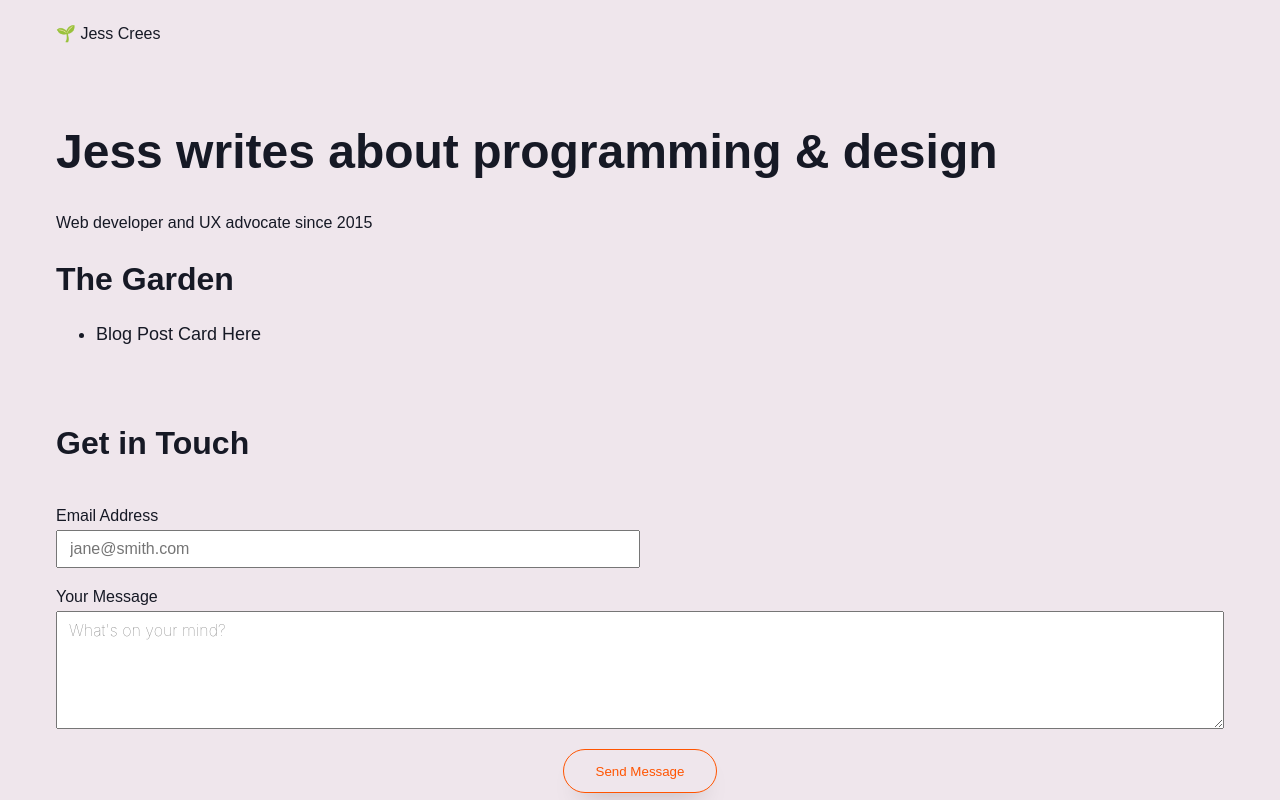
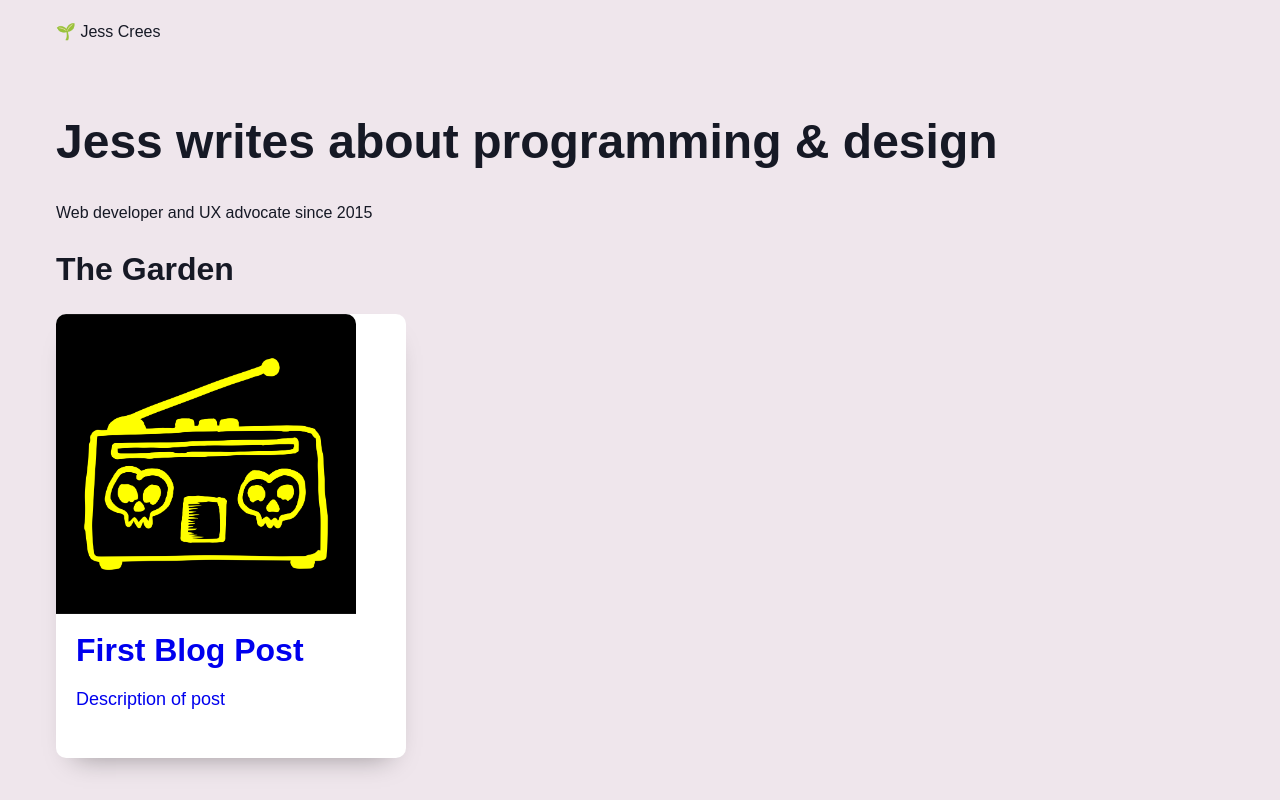
Before and after one commit to jesscrees/digital-garden, an Astro site: page / in a window 1280 px wide. Shown: the top 800 px of the page. Built offline with nearby package versions, Linux system fonts and the light colour scheme; Astro itself is replaced by a stand-in of ours.

Commit message:
Add collection, images, and blog post list item

```diff
--- a/astro.config.mjs
+++ b/astro.config.mjs
@@ -2,4 +2,8 @@
 import { defineConfig } from 'astro/config';
 
 // https://astro.build/config
-export default defineConfig({});
+export default defineConfig({
+  image: {
+    responsiveStyles: true
+  }
+});
--- a/package.json
+++ b/package.json
@@ -10,6 +10,7 @@
   },
   "dependencies": {
     "astro": "^5.12.0",
-    "sass": "^1.89.2"
+    "sass": "^1.89.2",
+    "typescript": "^5.3.3"
   }
 }
--- /dev/null
+++ b/src/components/BlogPostListItem.astro
@@ -0,0 +1,60 @@
+---
+const { title, description, slug, draft, ogImage } = Astro.props;
+
+import { Image } from "astro:assets";
+---
+
+<style>
+  li {
+    list-style-type: none;
+    width: 30%;
+    min-width: 300px;
+    background-color: white;
+    border-radius: 10px;
+    -moz-box-shadow: 1px 15px 27px -17px rgba(0, 0, 0, 0.4);
+    -webkit-box-shadow: 1px 15px 27px -17px rgba(0, 0, 0, 0.4);
+    box-shadow: 1px 15px 27px -17px rgba(0, 0, 0, 0.4);
+    transition: 0.2s all ease-in-out;
+  }
+  li:hover {
+    transform: scale(1.02);
+    -moz-box-shadow: 1px 15px 27px -17px rgba(0, 0, 0, 0.6);
+    -webkit-box-shadow: 1px 15px 27px -17px rgba(0, 0, 0, 0.6);
+    box-shadow: 1px 15px 27px -17px rgba(0, 0, 0, 0.6);
+  }
+  li a {
+    display: flex;
+    flex-direction: column;
+    text-decoration: none;
+  }
+  h4 {
+    margin-top: 1rem;
+    margin-bottom: 1rem;
+  }
+  .text {
+    padding: 0px 20px 30px;
+  }
+  .image {
+    border-radius: 10px 10px 0 0;
+  }
+</style>
+
+<li>
+  <a href={`blog/${slug}`}>
+    <Image
+      class="image"
+      src={ogImage}
+      alt="A description of my image."
+      layout="constrained"
+      width={300}
+      height={300}
+    />
+
+    <div class="text">
+      <h4>
+        {title}
+      </h4>
+      <p>{description}</p>
+    </div>
+  </a>
+</li>
--- /dev/null
+++ b/src/content.config.ts
@@ -0,0 +1,20 @@
+// 1. Import utilities from `astro:content`
+import { defineCollection, z } from "astro:content";
+
+// 2. Import loader(s)
+import { glob, file } from "astro/loaders";
+
+// 3. Define your collection(s)
+const blog = defineCollection({
+  loader: glob({ pattern: "**/*.md", base: "./src/content/blog" }),
+  schema: z.object({
+    title: z.string(),
+    description: z.string(),
+    slug: z.string(),
+    draft: z.boolean(),
+    ogImage: z.string(),
+  }),
+});
+
+// 4. Export a single `collections` object to register your collection(s)
+export const collections = { blog };
--- a/src/layouts/HomePageLayout.astro
+++ b/src/layouts/HomePageLayout.astro
@@ -1,6 +1,13 @@
 ---
+import { getCollection } from "astro:content";
 import "../styles/global.scss";
 import BaseLayout from "./BaseLayout.astro";
+import BlogPostListItem from "../components/BlogPostListItem.astro";
+
+import getPublishedPosts from "utils/getPublishedPosts";
+
+const allPosts = await getCollection("blog");
+const sortedPosts = getPublishedPosts(allPosts);
 
 export interface Props {
   frontmatter: {
@@ -14,6 +21,18 @@ export interface Props {
 const { frontmatter } = Astro.props;
 ---
 
+<style>
+  ul {
+    margin: 0;
+    padding: 0;
+
+    display: flex;
+    flex-direction: row;
+    gap: 2rem;
+    flex-wrap: wrap;
+  }
+</style>
+
 <BaseLayout frontmatter={frontmatter}>
   <h1>{frontmatter.heading}</h1>
 
@@ -21,7 +40,16 @@ const { frontmatter } = Astro.props;
 
   <h2>{frontmatter.blogHeading}</h2>
 
-  <ul>
-    <li>Blog Post Card Here</li>
+  <ul style="margin-bottom: 6rem;">
+    {
+      sortedPosts.map((post: any) => (
+        <BlogPostListItem
+          description={post.data.description}
+          ogImage={post.data.ogImage}
+          title={post.data.title}
+          slug={post.data.slug}
+        />
+      ))
+    }
   </ul>
 </BaseLayout>
--- a/src/styles/_base.scss
+++ b/src/styles/_base.scss
@@ -46,6 +46,9 @@
 }
 
 $primary-color: #ff5400;
+$secondary-light-color: #66999b;
+$primary-light-color: #efe6ec;
+$primary-dark-color: #161925;
 $box-shadow: 1px 15px 27px -17px rgba(0,0,0,0.4);
 $minimum-target-size: 44px;
 
--- a/src/styles/button.scss
+++ b/src/styles/button.scss
@@ -3,12 +3,13 @@
 button {
   -moz-box-shadow: base.$box-shadow;
   -webkit-box-shadow: base.$box-shadow;
-  background: none;
-  border-radius: base.$spacing-xl;
-  border: 1px solid base.$primary-color;
+  background-color: #f5edf2;
+  border-radius: base.$spacing-lg;
+  border: 1px solid #9d6e8e;
   box-shadow: base.$box-shadow;
-  color: base.$primary-color;
+  color: #9d6e8e;
   cursor: pointer;
+  font-family: 'Fredoka';
   font-weight: bolder;
   margin: 0 auto;
   min-height: base.$minimum-target-size;
@@ -17,7 +18,7 @@ button {
   transition: 0.2s all ease-in-out;
 
   &:hover, &:focus {
-    background-color: base.$primary-color;
+    background-color: #9d6e8e;
     color: white;
   }
 
--- a/src/styles/global.scss
+++ b/src/styles/global.scss
@@ -3,22 +3,31 @@
 
 header {
   font-weight: lighter;
-  padding: 10px 0rem 40px;
+  padding: base.$spacing-md 0 base.$spacing-xl;
 }
 
 footer {
-  padding: 10px 0rem 40px;
+  background-color: #d2becc;
+  border-radius: base.$spacing-lg;
+  color: base.$primary-dark-color;
+  margin: base.$spacing-lg 0 base.$spacing-xl;
+  padding: base.$spacing-sm base.$spacing-lg base.$spacing-xl;
   width: 100%;
+
+  h4 {
+    margin-top: 1.4rem;
+    margin-bottom: 1.6rem;
+  }
 
   section {
     display: flex;
     flex-direction: column;
-    gap: 20px;
+    gap: base.$spacing-xl;
 
     .input-with-label {
       display: flex;
       flex-direction: column;
-      gap: 5px;
+      gap: base.$spacing-sm;
 
       &:first-of-type {
         width: 50%;
@@ -30,17 +39,21 @@ footer {
       }
 
       input {
+        border: 1px solid transparent;
+        border-radius: base.$spacing-md;
         font-size: 1rem;
         font-weight: lighter;
-        padding: 8px 12px;
+        padding: base.$spacing-md base.$spacing-lg;
       }
 
       textarea {
+        border: 1px solid transparent;
+        border-radius: base.$spacing-md;
         font-family: var(--font-family);
         font-size: 1rem;
-        font-weight: lighter;
-        padding: 8px 12px;
+        padding: base.$spacing-md base.$spacing-lg;
         resize: vertical;
+        min-height: 4rem;
       }
     }
   }
--- /dev/null
+++ b/src/utils/getPublishedPosts.ts
@@ -0,0 +1,7 @@
+import type { CollectionEntry } from "astro:content";
+
+const getPublishedPosts = (posts: CollectionEntry<"blog">[]) => {
+  return posts.filter((_post) => !_post.data.draft);
+};
+
+export default getPublishedPosts;
```
Also changed, not shown: tsconfig.json (+14 -1 lines), 1 other file.
